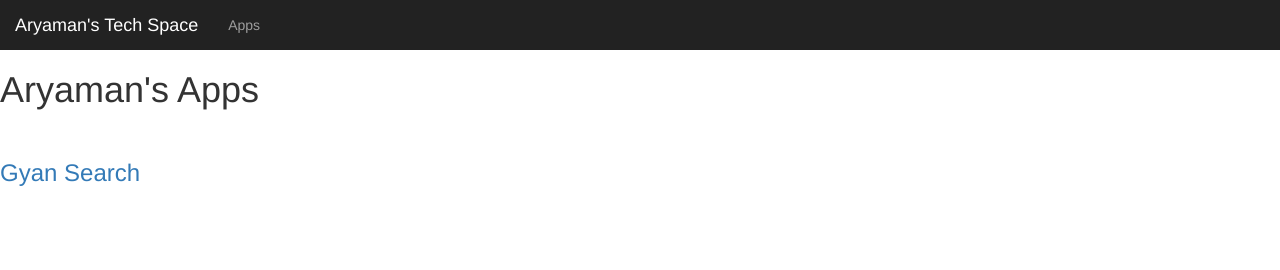
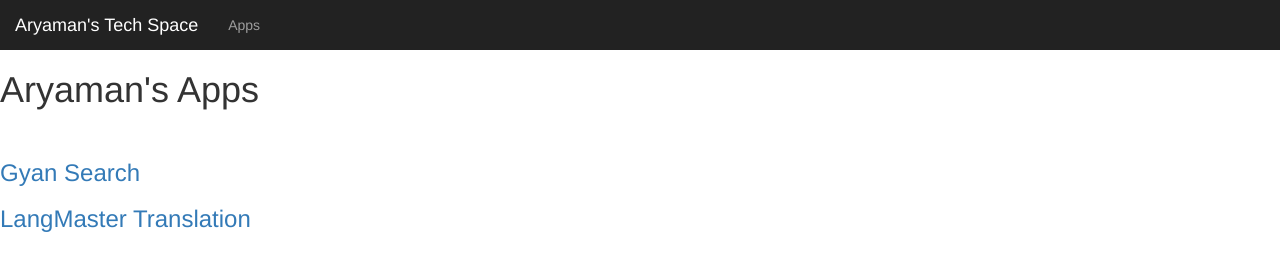
Before and after one commit to crazycheetah42/crazycheetah42.github.io, a plain HTML site: page index.html in a window 1280 px wide. Drawn offline with nearby package versions, Linux system fonts and the light colour scheme.

Commit message:
Update index.html

```diff
--- a/index.html
+++ b/index.html
@@ -34,5 +34,6 @@
     <h1>Aryaman's Apps</h1>
     <br>
     <a href="https://apps.aryatechspace.com/GyanSearch"><h3>Gyan Search</h3></a>
+    <a href="https://apps.aryatechspace.com/LangMaster_Translation"><h3>LangMaster Translation</h3></a>
   </body>
 </html>
```
